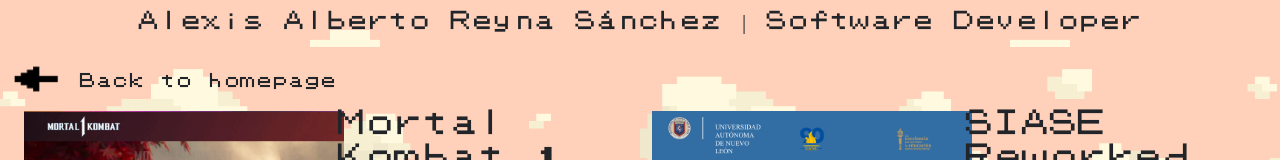
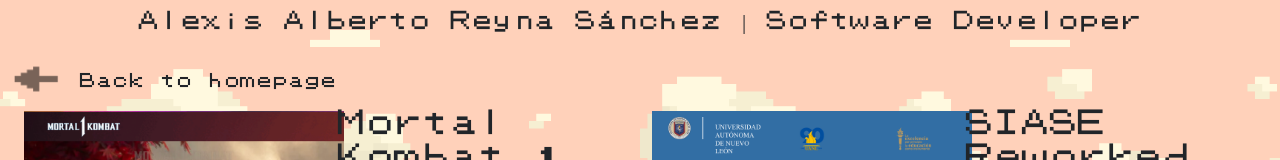
Before and after one commit to AlejoReyna/PokeFolio, a React (Create React App) app: page /List in a window 1280 px wide. Shown: the top 160 px of the page. Built offline with nearby package versions, Linux system fonts and the light colour scheme; a web font is replaced by a local one.

Commit message:
Added animation to the return row

```diff
--- a/src/components/List/List.css
+++ b/src/components/List/List.css
@@ -9,6 +9,20 @@
     height: 70vh;
 }
 
+/* Define la animación blink */
+@keyframes blink {
+    0%, 100% {
+        opacity: 1; /* Totalmente visible */
+    }
+    50% {
+        opacity: 0; /* Invisible */
+    }
+}
+
+/* Aplica la animación a la clase .return-icon */
+.return-icon {
+    animation: blink 1.5s infinite; /* 1s es la duración de un ciclo completo */
+}
 
 
 
```
